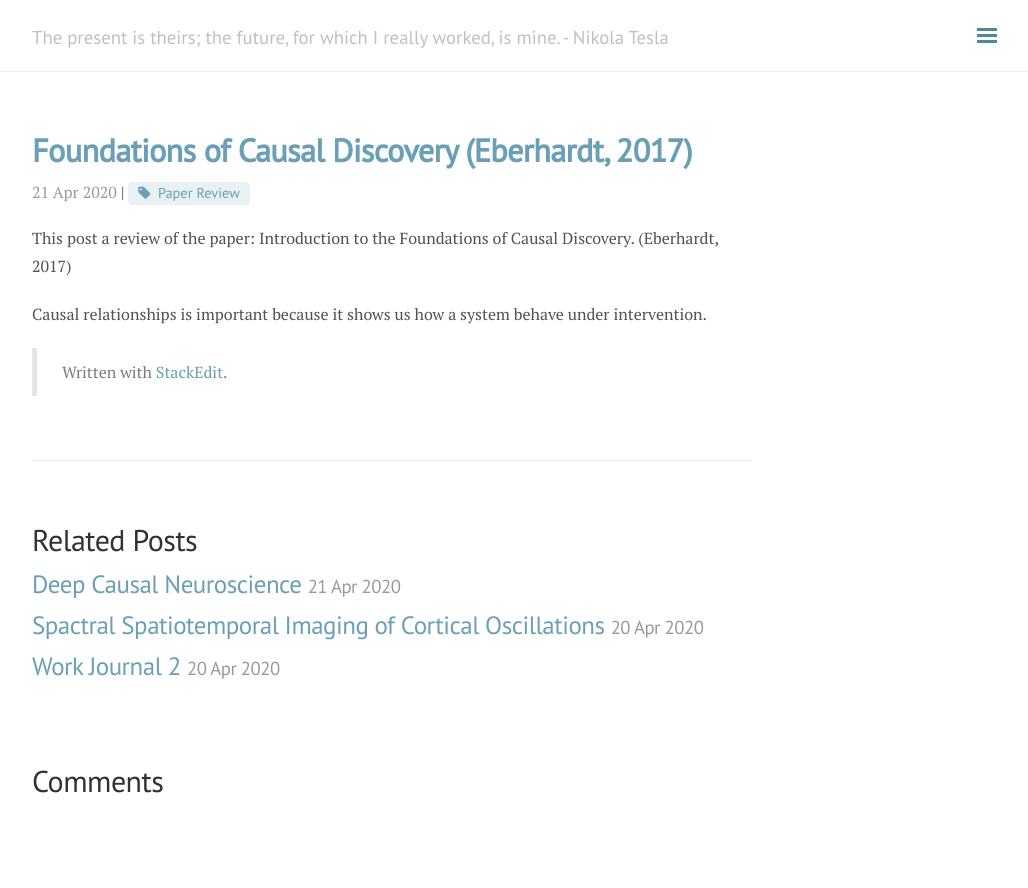
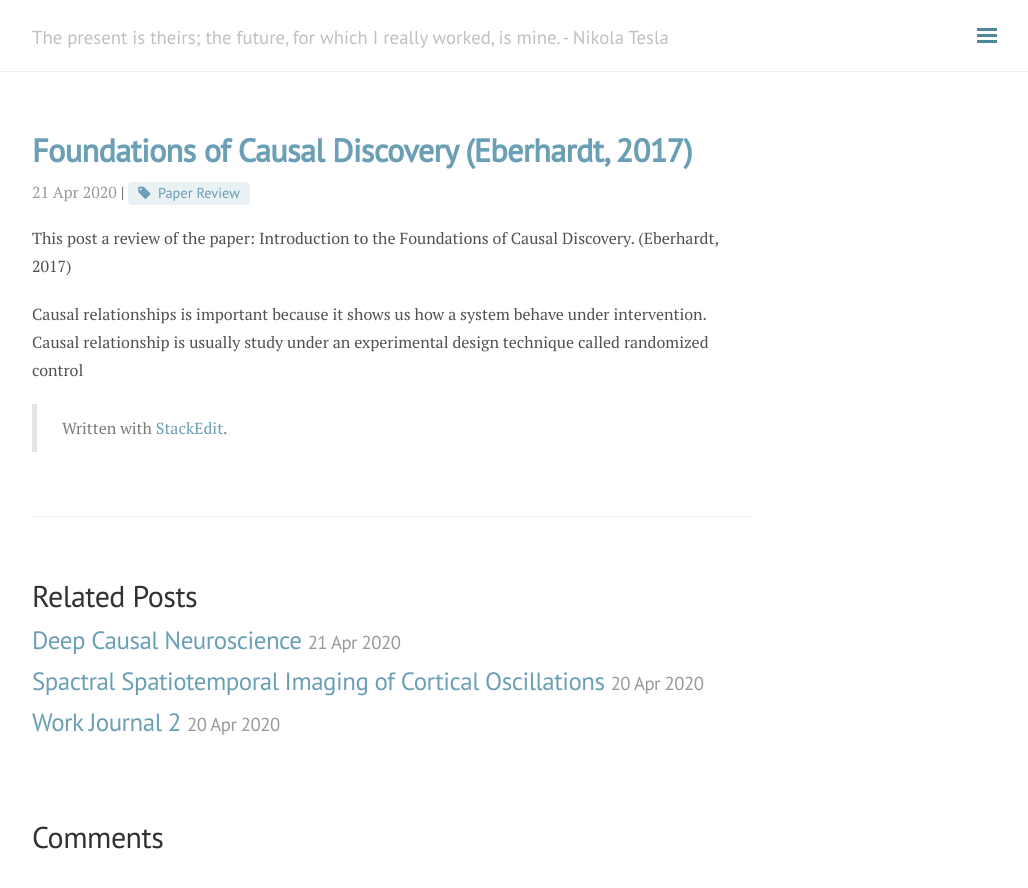
Before and after one commit to andylikescodes/andylikescodes.github.io, a Jekyll site: the page built from _posts/2020-04-21-Introduction-to-the-Foundations-of-Causal-Discovery.md, in a window 1280 px wide. Shown: the top 888 px of the page, without its empty margins (248-1276 px from the left). Built offline with Jekyll 4.4.1, drawn with Linux system fonts in a browser that asks for light colours; nearby versions of some CDN libraries; comment, search, counter and statistics services are not loaded.

Commit message:
_posts/2020-04-21-Introduction-to-the-Foundations-of-Causal-Discovery.md updated from https://stackedit.io/

```diff
--- a/_posts/2020-04-21-Introduction-to-the-Foundations-of-Causal-Discovery.md
+++ b/_posts/2020-04-21-Introduction-to-the-Foundations-of-Causal-Discovery.md
@@ -6,10 +6,10 @@ category: Causal Modeling
 ---
 This post a review of the paper: Introduction to the Foundations of Causal Discovery. (Eberhardt, 2017)
 
-Causal relationships is important because it shows us how a system behave under intervention.
+Causal relationships is important because it shows us how a system behave under intervention. Causal relationship is usually study under an experimental design technique called randomized control
 
 
 > Written with [StackEdit](https://stackedit.io/).
 <!--stackedit_data:
-eyJoaXN0b3J5IjpbLTYzMjQ5Nzc5MF19
+eyJoaXN0b3J5IjpbLTg3MjQ5NDU4N119
 -->
```
